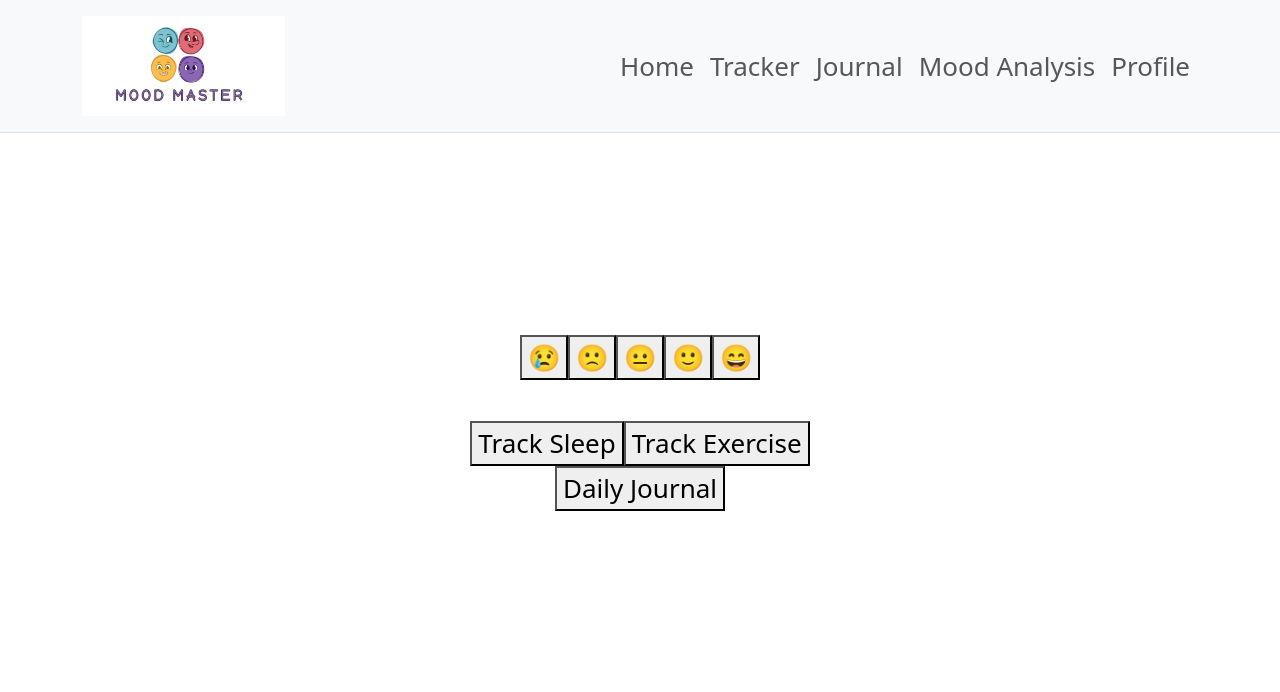
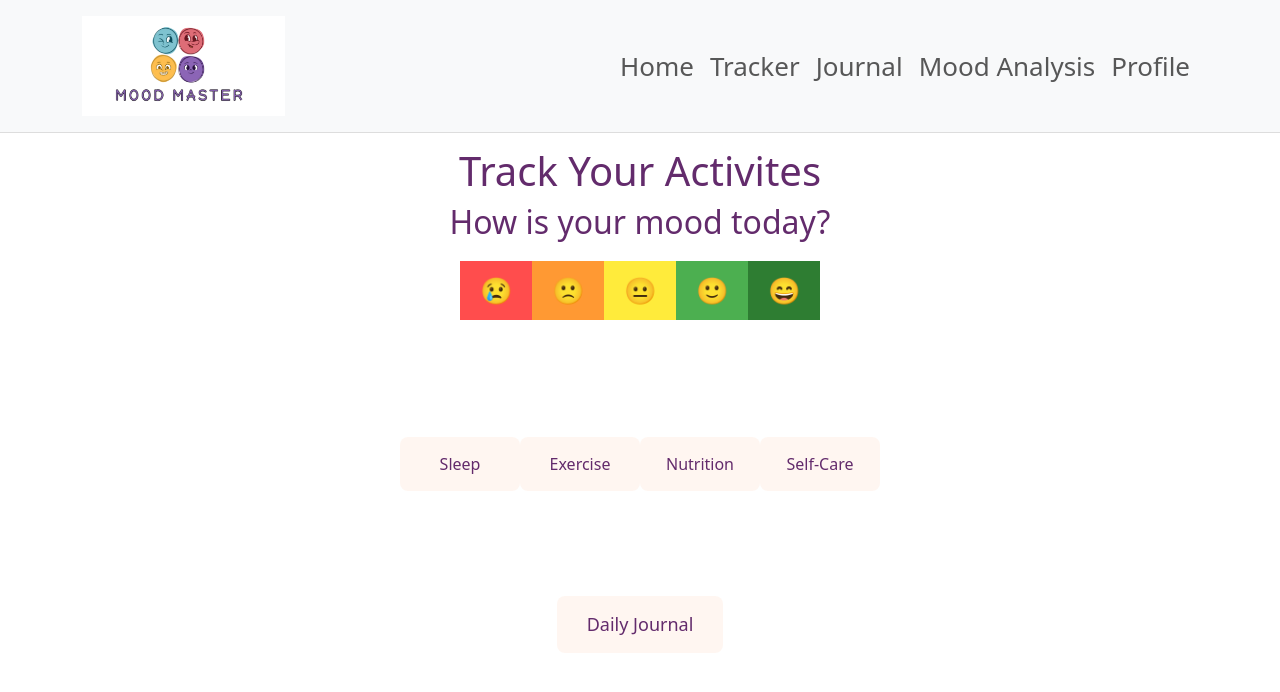
Before and after one commit to Deepikavusarthi/mood-master, a React (Create React App) app in the folder mood-master/: page /tracker in a window 1280 px wide. Shown: the top 692 px of the page. Built offline with nearby package versions, Linux system fonts and the light colour scheme.

Commit message:
more updates

```diff
--- a/mood-master/src/components/Login.css
+++ b/mood-master/src/components/Login.css
@@ -7,7 +7,7 @@
     text-align: center; /* Center the text */
   }
 
-  .login-container h2,
+  .login-container h5,
   .login-container label,
   .login-container button,
   .login-container p {
@@ -29,3 +29,31 @@
   .login-container a:hover {
     text-decoration: underline; /* Add underline on hover */
   }
+
+  .input-group {
+    margin-bottom: 20px; /* Space between input groups */
+    text-align: left; /* Align labels and inputs to the left */
+  }
+
+  .input-group label {
+    display: block; /* Forces label onto its own line */
+    margin-bottom: 5px; /* Adds space between label and input */
+    font-weight: bold;
+    font-size: 14px;
+  }
+
+  .input-group input {
+    width: 100%; /* Make input take up full width */
+    padding: 8px; /* Add some padding inside the input */
+    border: 1px solid #ccc; /* Border around input */
+    border-radius: 4px; /* Rounded corners */
+    box-sizing: border-box; /* Ensure padding is included in width */
+  }
+
+  button {
+    padding: 10px 20px;
+    color: white;
+    border: none;
+    border-radius: 5px;
+    cursor: pointer;
+  }
--- a/mood-master/src/components/LoginPage.js
+++ b/mood-master/src/components/LoginPage.js
@@ -17,21 +17,30 @@ const LoginPage = () => {
     <div className="login-container">
     <img src={logo} alt="Mood Tracker Logo" className="login-logo" />
     <p>The best place to start your mental health journey</p>
-      <h2>Login</h2>
+    <form onSubmit={handleLogin}>
+    <div className="input-group">
+      <label htmlFor="username">Username:</label>
       <input
         type="text"
-        placeholder="Username"
+        id="username"
+        placeholder="Enter your username"
         value={username}
         onChange={(e) => setUsername(e.target.value)}
       />
+    </div>
+    <div className="input-group">
+      <label htmlFor="password">Password:</label>
       <input
         type="password"
-        placeholder="Password"
+        id="password"
+        placeholder="Enter your password"
         value={password}
         onChange={(e) => setPassword(e.target.value)}
       />
-      <button onClick={handleLogin}>Login</button>
-      <p>Don't have an account? <Link to="/register">Create an Account</Link></p>
+    </div>
+    <button type="submit">Login</button>
+  </form>
+      <h5>New User? <Link to="/register">Create an Account</Link></h5>
     </div>
   );
 };
--- a/mood-master/src/components/Navbar.css
+++ b/mood-master/src/components/Navbar.css
@@ -1,5 +1,5 @@
 .navbar {
-    background-color: #f8f9fa;
+    background-color: #ffffff;
     padding: 1rem;
     border-bottom: 1px solid #ddd;
     position: fixed;
@@ -27,7 +27,7 @@
 
   .nav-list a {
     text-decoration: none;
-    color: #333;
+    color: rgba(99, 43, 108, 1);
     font-weight: bold;
     padding: 0.5rem 1rem;
   }
--- /dev/null
+++ b/mood-master/src/components/TrackerPage.css
@@ -0,0 +1,88 @@
+.tracker-container {
+    text-align: center;
+    padding: 20px;
+    background-color: #fff; /* Set background to white */
+  }
+
+  .tracker-container h1,
+  .tracker-container h2  {
+    color: rgba(99, 43, 108, 1); /* Set a dark font color */
+  }
+
+  /* Mood Emoji Buttons */
+  .mood-buttons {
+    display: flex;
+    justify-content: center;
+    margin: 20px 0;
+  }
+
+  .mood-buttons .emoji {
+    font-size: 30px;
+    padding: 20px;
+    margin: 0 10px;
+    border: none;
+    border-radius: 10px;
+    color: white;
+    cursor: pointer;
+  }
+
+.mood-buttons .red-emoji {
+  background-color: #ff4d4d; /* Red */
+}
+
+.mood-buttons .orange-emoji {
+  background-color: #ff9933; /* Orange */
+}
+
+.mood-buttons .yellow-emoji {
+  background-color: #ffeb3b; /* Yellow */
+}
+
+.mood-buttons .green-emoji {
+  background-color: #4caf50; /* Green */
+}
+
+.mood-buttons .darkgreen-emoji {
+  background-color: #2e7d32; /* Dark Green */
+}
+
+
+  .activity-buttons {
+    margin: 75px;
+    justify-content: center;
+    gap: 20px;
+  }
+
+  .activity-buttons .activity-btn {
+    background-color: rgba(251, 195, 162, 0.15);
+    padding: 15px 20px;
+    border: none;
+    border-radius: 8px;
+    cursor: pointer;
+    font-size: 16px;
+    transition: background-color 0.3s ease;
+    min-width: 120px;
+    text-align: center;
+    color: rgba(99, 43, 108, 1);
+  }
+
+  .activity-buttons .activity-btn:hover {
+    background-color: rgba(251, 195, 162, 0.15); /* Slightly darker pink on hover */
+  }
+
+  /* Journal Button */
+  .journal-btn {
+    margin-top: 30px;
+    background-color: rgba(251, 195, 162, 0.15);
+    padding: 15px 30px;
+    border: none;
+    border-radius: 8px;
+    font-size: 18px;
+    cursor: pointer;
+    transition: background-color 0.3s ease;
+    color: rgba(99, 43, 108, 1);
+  }
+
+  .journal-btn:hover {
+    background-color: rgba(251, 195, 162, 0.15) /* Darker pink on hover */
+  }
--- a/mood-master/src/components/TrackerPage.js
+++ b/mood-master/src/components/TrackerPage.js
@@ -1,6 +1,6 @@
-// components/TrackerPage.js
 import React, { useState } from "react";
 import { useNavigate } from "react-router-dom";
+import './TrackerPage.css';
 
 const TrackerPage = () => {
   const [mood, setMood] = useState(null);
@@ -10,22 +10,29 @@ const TrackerPage = () => {
     navigate("/journal");
   };
 
+  const handleNavigate = (path) => {
+    navigate(path); // Function to navigate to other activity pages
+  };
+
   return (
-    <div>
+    <div className="tracker-container">
+      <h1>Track Your Activites</h1>
       <h2>How is your mood today?</h2>
-      <div>
-        <button onClick={() => setMood("😢")}>😢</button>
-        <button onClick={() => setMood("🙁")}>🙁</button>
-        <button onClick={() => setMood("😐")}>😐</button>
-        <button onClick={() => setMood("🙂")}>🙂</button>
-        <button onClick={() => setMood("😄")}>😄</button>
+      <div className="mood-buttons">
+        <button className="red-emoji" onClick={() => setMood("😢")}>😢</button>
+        <button className="orange-emoji" onClick={() => setMood("🙁")}>🙁</button>
+        <button className="yellow-emoji" onClick={() => setMood("😐")}>😐</button>
+        <button className="green-emoji" onClick={() => setMood("🙂")}>🙂</button>
+        <button className="darkgreen-emoji" onClick={() => setMood("😄")}>😄</button>
       </div>
-      <div>
+      <div className="activity-buttons">
         <h3>Track Activities</h3>
-        <button>Track Sleep</button>
-        <button>Track Exercise</button>
+        <button className="activity-btn" onClick={() => handleNavigate("/sleep")}>Sleep</button>
+        <button className="activity-btn" onClick={() => handleNavigate("/exercise")}>Exercise</button>
+        <button className="activity-btn" onClick={() => handleNavigate("/nutrition")}>Nutrition</button>
+        <button className="activity-btn" onClick={() => handleNavigate("/self-care")}>Self-Care</button>
       </div>
-      <button onClick={handleJournalClick}>Daily Journal</button>
+      <button className="journal-btn" onClick={handleJournalClick}>Daily Journal</button>
     </div>
   );
 };
```
